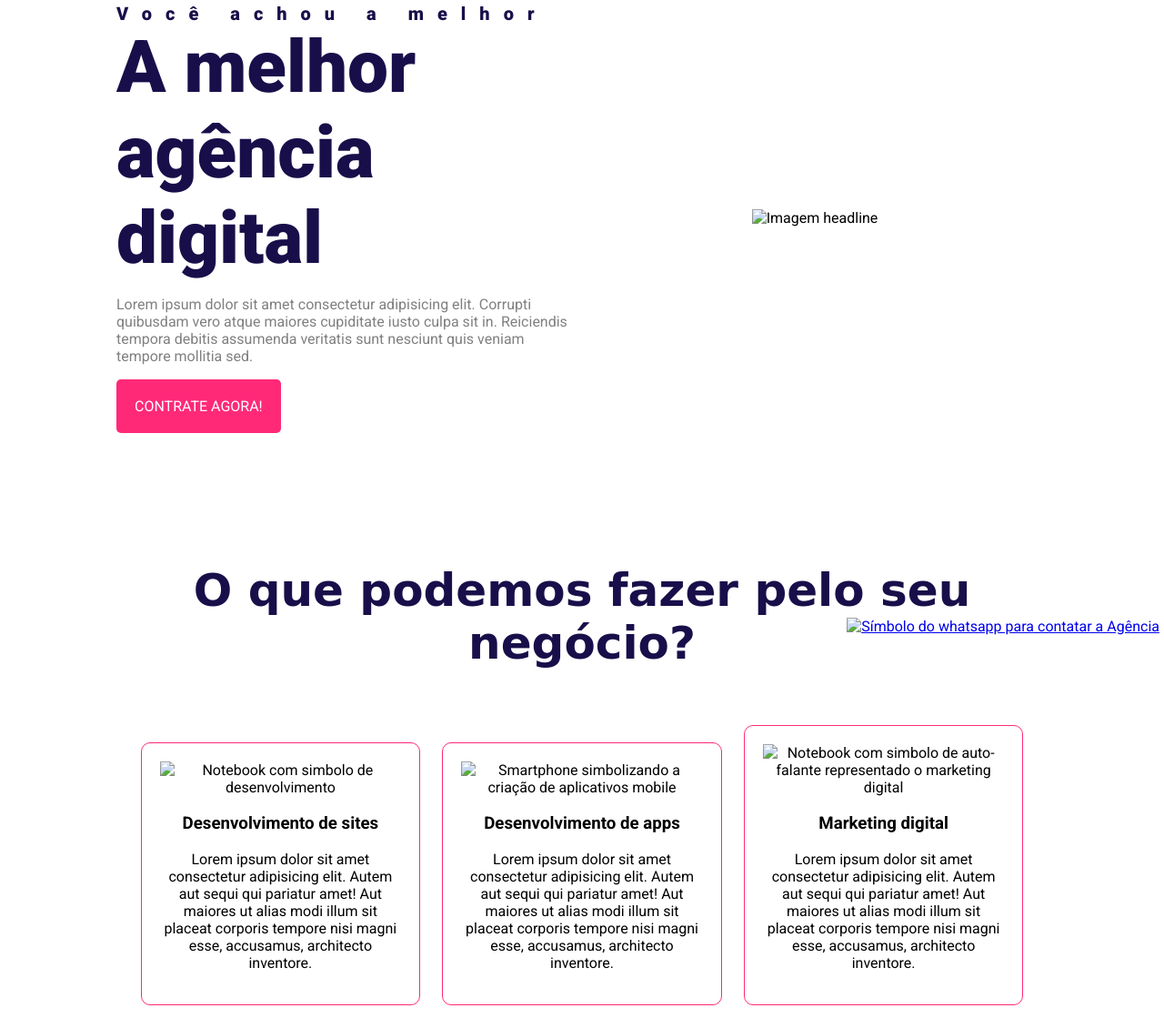
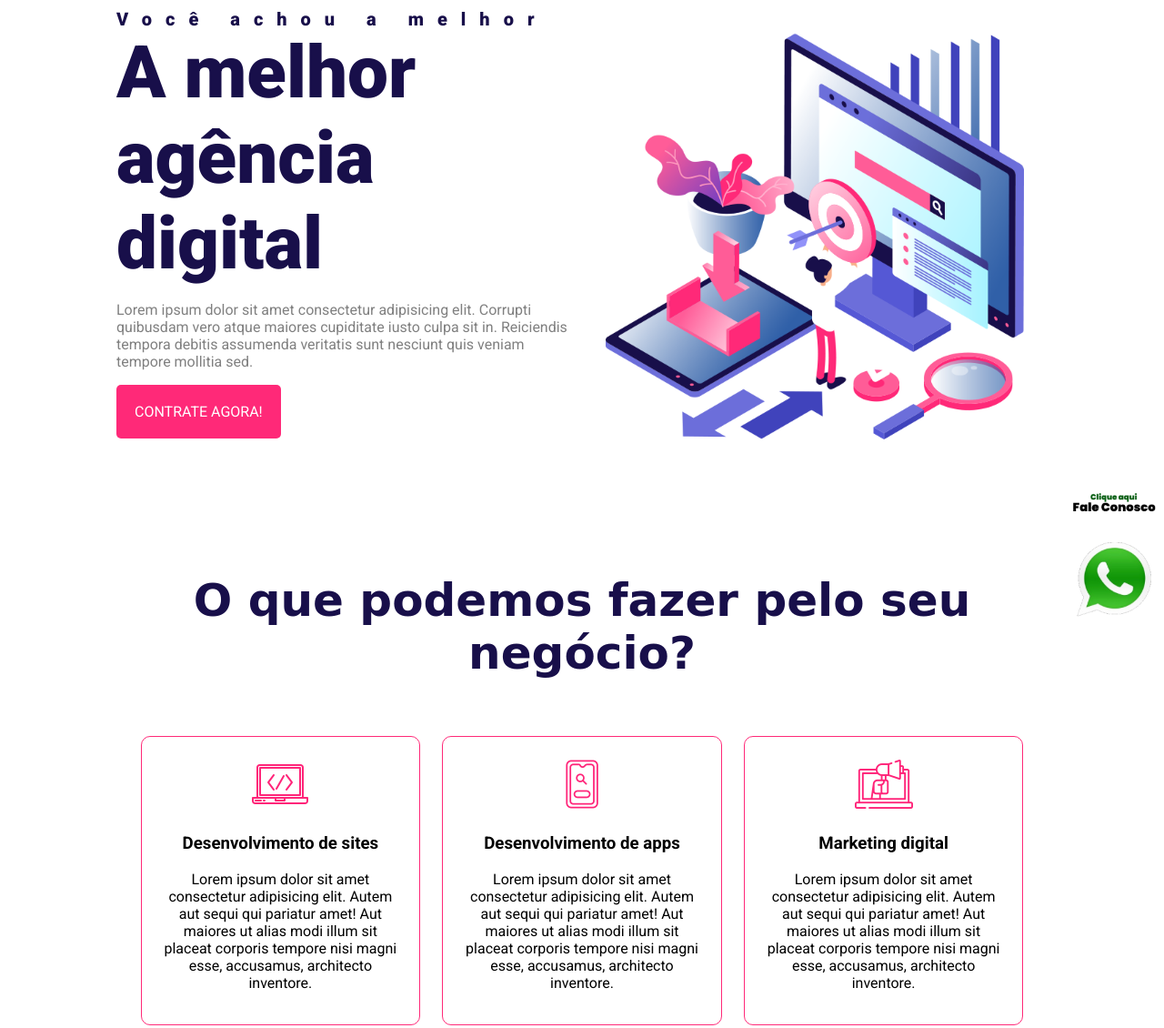
Before and after one commit to LucasFigueiredoDEV/Template-Responsive-site, a plain HTML site: page index.html in a window 1280 px wide. Shown: the part 97-1227 px from the top of the page at 91% size. Drawn offline with Linux system fonts and the light colour scheme; the site is published under a folder, as on GitHub Pages, so addresses that start at the root find nothing; a web font is replaced by a local one.

Commit message:
Update index.html

```diff
--- a/index.html
+++ b/index.html
@@ -33,7 +33,7 @@
         </div>
 
         <div class="img-headline">
-            <img src="/agencia-fake/img/hero_right.png" alt="Imagem headline">
+            <img src="agencia-fake/img/hero_right.png" alt="Imagem headline">
         </div>
     </header>
 
@@ -41,7 +41,7 @@
         <h2>O que podemos fazer pelo seu negócio?</h2>
         <div class="services">
             <div class="card">
-                <img src="/agencia-fake/img/pc.png" alt="Notebook com simbolo de desenvolvimento">
+                <img src="agencia-fake/img/pc.png" alt="Notebook com simbolo de desenvolvimento">
                 <div class="card-text">
                     <h3>Desenvolvimento de sites</h3>
                     <p>Lorem ipsum dolor sit amet consectetur adipisicing elit. Autem aut sequi qui pariatur amet! Aut maiores ut alias modi illum sit placeat corporis tempore nisi magni esse, accusamus, architecto inventore.</p>
@@ -52,7 +52,7 @@
                 </div>
             </div>
             <div class="card">
-                <img src="/agencia-fake/img/smartphone.png" alt="Smartphone simbolizando a criação de aplicativos mobile">
+                <img src="agencia-fake/img/smartphone.png" alt="Smartphone simbolizando a criação de aplicativos mobile">
 
                 <div class="card-text">
                     <h3>Desenvolvimento de apps</h3>
@@ -64,7 +64,7 @@
                 </div>
             </div>
             <div class="card">
-                <img src="/agencia-fake/img/marketing.png" alt="Notebook com simbolo de auto-falante representado o marketing digital">
+                <img src="agencia-fake/img/marketing.png" alt="Notebook com simbolo de auto-falante representado o marketing digital">
                 <div class="card-text">
                     <h3>Marketing digital</h3>
                     <p>Lorem ipsum dolor sit amet consectetur adipisicing elit. Autem aut sequi qui pariatur amet! Aut maiores ut alias modi illum sit placeat corporis tempore nisi magni esse, accusamus, architecto inventore.</p>
@@ -85,6 +85,6 @@
         <b class="copyright">© Todos os direitos reservados</b>
     </footer>
 
-    <a href="#" class="whatsapp"><img src="/agencia-fake/img/whats.png" alt="Símbolo do whatsapp para contatar a Agência"></a>
+    <a href="#" class="whatsapp"><img src="agencia-fake/img/whats.png" alt="Símbolo do whatsapp para contatar a Agência"></a>
 </body>
 </html>
```
